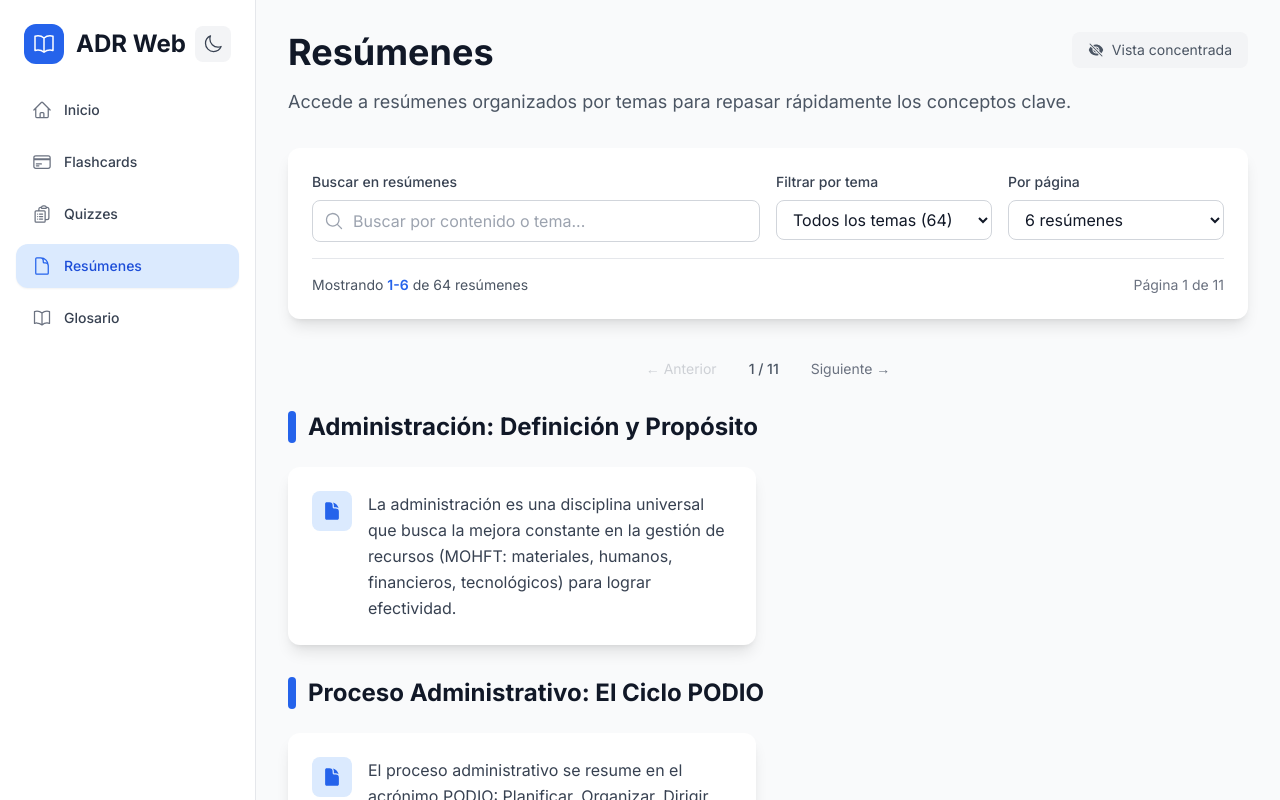
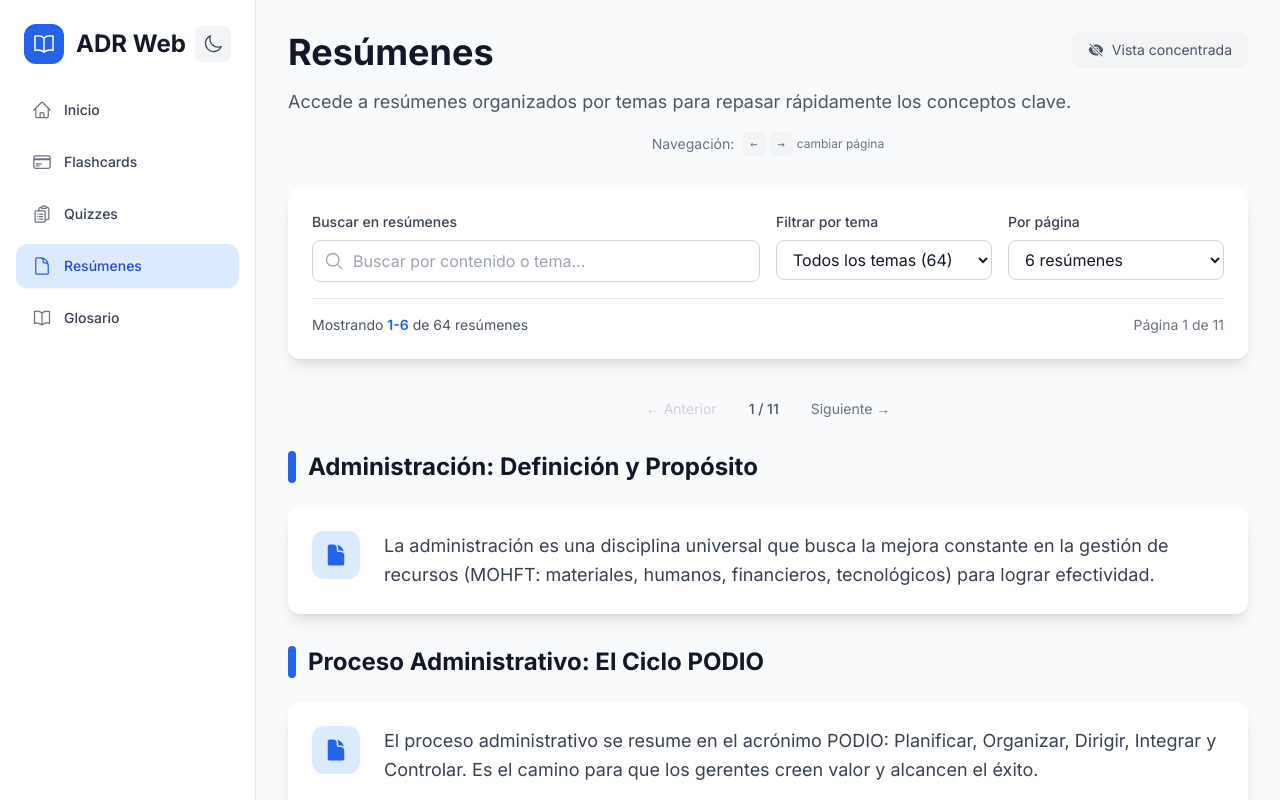
Before and after one commit to brahianf1/adr-web, a React (Vite) app: page /summaries in a window 1280 px wide. Both pictures are taken after a click on the button "Mostrar filtros". Shown: the top 800 px of the page. Built offline with nearby package versions, Linux system fonts and the light colour scheme.

Commit message:
feat: implement keyboard navigation for pagination and add navigation hints

```diff
--- a/src/pages/Summaries.jsx
+++ b/src/pages/Summaries.jsx
@@ -74,6 +74,44 @@ const Summaries = () => {
   const endIndex = startIndex + itemsPerPage
   const currentSummaries = filteredSummaries.slice(startIndex, endIndex)
 
+  // Keyboard navigation for desktop
+  useEffect(() => {
+    const handleKeyPress = (event) => {
+      // Only handle keyboard events if not typing in an input field
+      if (event.target.tagName === 'INPUT' || event.target.tagName === 'SELECT' || event.target.tagName === 'TEXTAREA') {
+        return
+      }
+
+      // Only navigate if there are multiple pages
+      if (totalPages <= 1) return
+
+      switch (event.key) {
+        case 'ArrowLeft':
+          event.preventDefault()
+          if (currentPage > 1) {
+            handlePageChange(currentPage - 1, true)
+          }
+          break
+        case 'ArrowRight':
+          event.preventDefault()
+          if (currentPage < totalPages) {
+            handlePageChange(currentPage + 1, true)
+          }
+          break
+        default:
+          break
+      }
+    }
+
+    // Add event listener
+    window.addEventListener('keydown', handleKeyPress)
+
+    // Cleanup
+    return () => {
+      window.removeEventListener('keydown', handleKeyPress)
+    }
+  }, [currentPage, totalPages, handlePageChange])
+
   // Group current summaries by topic
   const summariesByTopic = currentSummaries.reduce((acc, summary) => {
     if (!acc[summary.topic]) {
@@ -117,9 +155,23 @@ const Summaries = () => {
                 <span>Vista concentrada</span>
               </button>
             </div>
-            <p className="text-gray-600 dark:text-gray-400 text-lg">
+            <p className="text-gray-600 dark:text-gray-400 text-lg mb-4">
               Accede a resúmenes organizados por temas para repasar rápidamente los conceptos clave.
             </p>
+
+            {/* Keyboard navigation hint for desktop */}
+            {totalPages > 1 && (
+              <div className="hidden lg:flex items-center justify-center space-x-4 text-sm text-gray-500 dark:text-gray-400">
+                <div className="flex items-center space-x-2">
+                  <span>Navegación:</span>
+                  <div className="flex items-center space-x-1">
+                    <span className="px-2 py-1 bg-gray-100 dark:bg-gray-800 rounded text-xs font-mono">←</span>
+                    <span className="px-2 py-1 bg-gray-100 dark:bg-gray-800 rounded text-xs font-mono">→</span>
+                    <span className="text-xs">cambiar página</span>
+                  </div>
+                </div>
+              </div>
+            )}
           </motion.div>
         )}
 
@@ -318,8 +370,9 @@ const Summaries = () => {
             >
               {Object.entries(summariesByTopic).map(([topic, topicSummaries], topicIndex) => (
                 <div key={topic}>
-                  {/* Topic Header */}
-                  <div className="flex items-center space-x-3 mb-6">
+                  {/* Topic Header - Aligned with cards */}
+                  <div className="flex justify-center">
+                    <div className="flex items-center space-x-3 mb-6 max-w-5xl w-full">
                       <div className="w-2 h-8 bg-primary-600 rounded-full"></div>
                       <div>
                         <h2 className="text-2xl font-bold text-gray-900 dark:text-white">
@@ -327,21 +380,23 @@ const Summaries = () => {
                         </h2>
                       </div>
                     </div>
+                  </div>
 
-                  {/* Summaries Grid - Simplified animation */}
-                  <div className="grid grid-cols-1 lg:grid-cols-2 gap-6">
+                  {/* Summaries Grid - Centered and larger on desktop */}
+                  <div className="flex justify-center">
+                    <div className="grid grid-cols-1 xl:grid-cols-1 gap-8 max-w-5xl w-full">
                       {topicSummaries.map((summary, index) => (
                         <div
                           key={summary.id}
                           className="card group hover:shadow-xl transition-all duration-300"
                         >
-                        <div className="flex items-start space-x-4">
-                          <div className="w-10 h-10 bg-primary-100 dark:bg-primary-900/20 rounded-lg flex items-center justify-center flex-shrink-0 group-hover:scale-110 transition-transform duration-300">
-                            <HiDocument className="w-5 h-5 text-primary-600 dark:text-primary-400" />
+                          <div className="flex items-start space-x-6">
+                            <div className="w-12 h-12 bg-primary-100 dark:bg-primary-900/20 rounded-xl flex items-center justify-center flex-shrink-0 group-hover:scale-110 transition-transform duration-300">
+                              <HiDocument className="w-6 h-6 text-primary-600 dark:text-primary-400" />
                             </div>
 
                             <div className="flex-1">
-                            <p className="text-gray-700 dark:text-gray-300 leading-relaxed">
+                              <p className="text-gray-700 dark:text-gray-300 leading-relaxed text-lg">
                                 {searchTerm ? (
                                   // Highlight search term
                                   summary.summary.split(new RegExp(`(${searchTerm})`, 'gi')).map((part, i) =>
@@ -359,6 +414,7 @@ const Summaries = () => {
                           </div>
                         </div>
                       ))}
+                    </div>
                   </div>
                 </div>
               ))}
```
Lines whose indentation alone changed are shown as unchanged.
